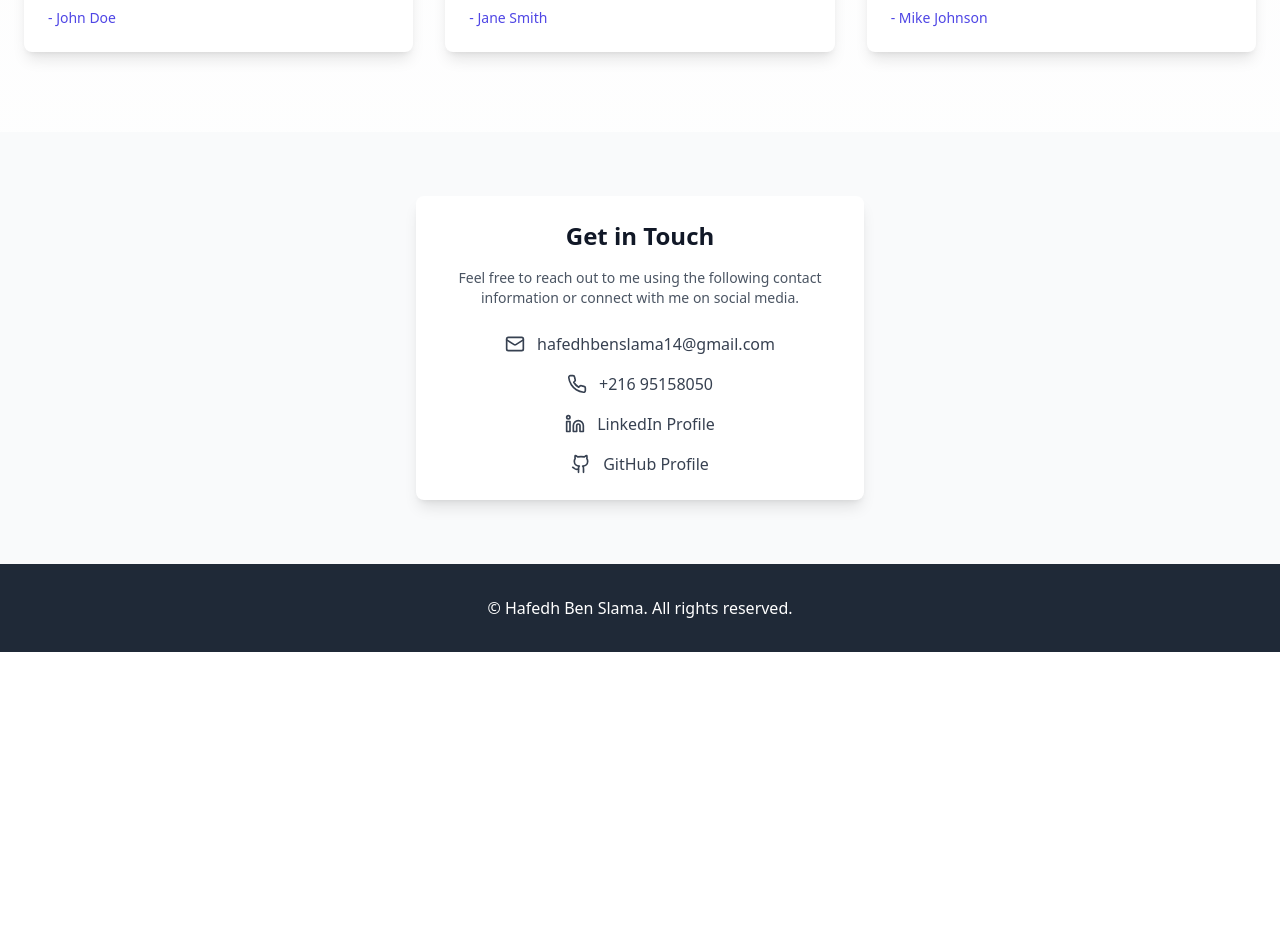
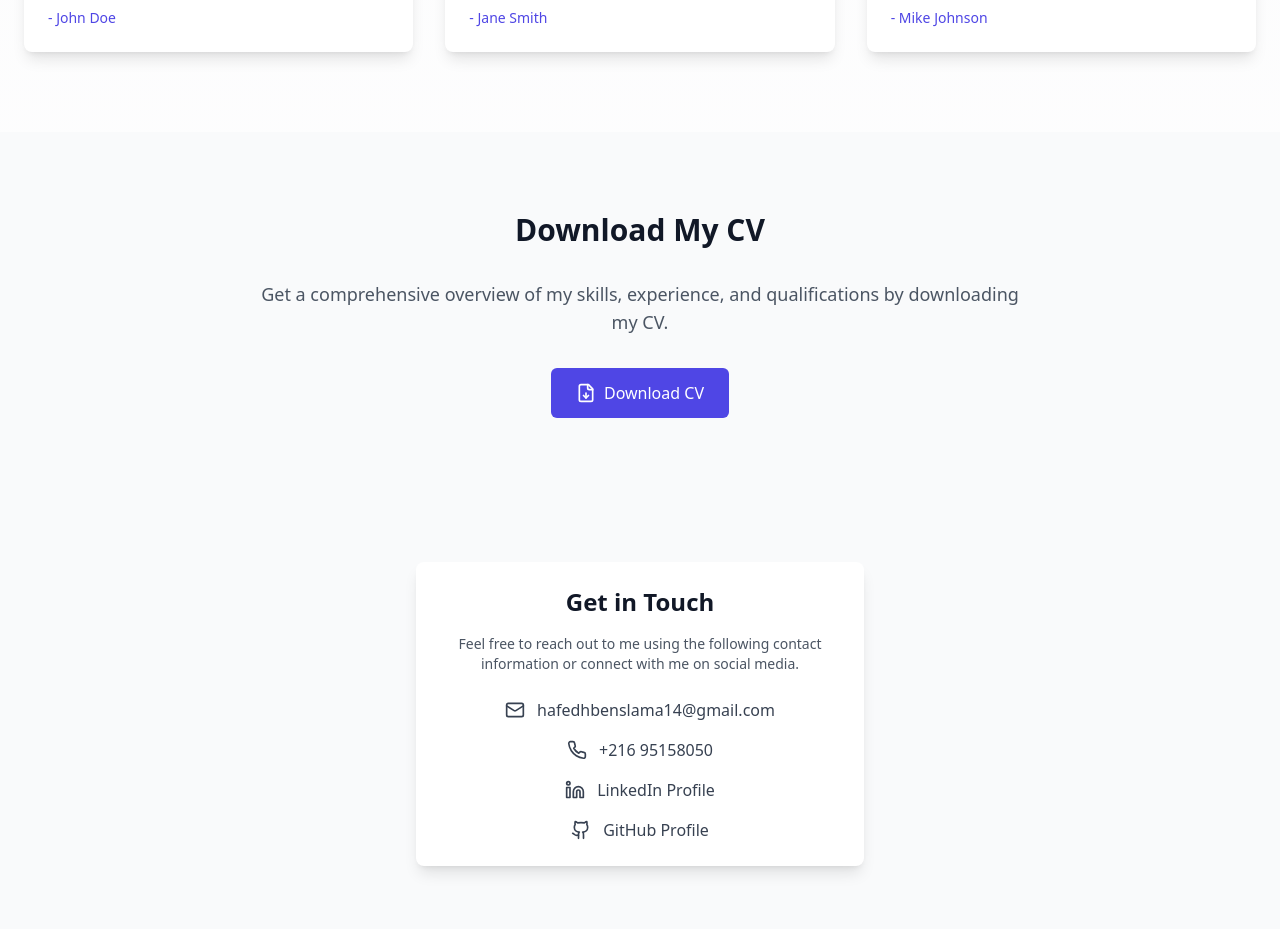
Before and after one commit to benslamahafedh/Portfolio, a Next.js app: page / in a window 1280 px wide. Shown: the part 3880-4809 px from the top of the page. Before the commit the page ends 4532 px from the top, so only its background shows below. Built offline with nearby package versions, Linux system fonts and the light colour scheme.

Commit message:
CV download lazy loaded

```diff
--- a/app/components/HomeContent.tsx
+++ b/app/components/HomeContent.tsx
@@ -31,6 +31,9 @@ const Blogs = dynamic(() => import('./Blogs'), {
 const Testimonials = dynamic(() => import('./Testimonials'), {
   loading: () => <div className="py-20" />
 })
+const CVDownload = dynamic(()=>import ("./CVDownload"),{
+    loading:()=><div className="py-20" />
+})
 
 const Contact = dynamic(() => import('./Contact'), {
   loading: () => <div className="py-20" />
@@ -56,6 +59,7 @@ export default function HomeContent() {
       <Portfolio />
       <Blogs />
       <Testimonials />
+      <CVDownload/>
       <Contact />
       <Footer />
     </>
```
